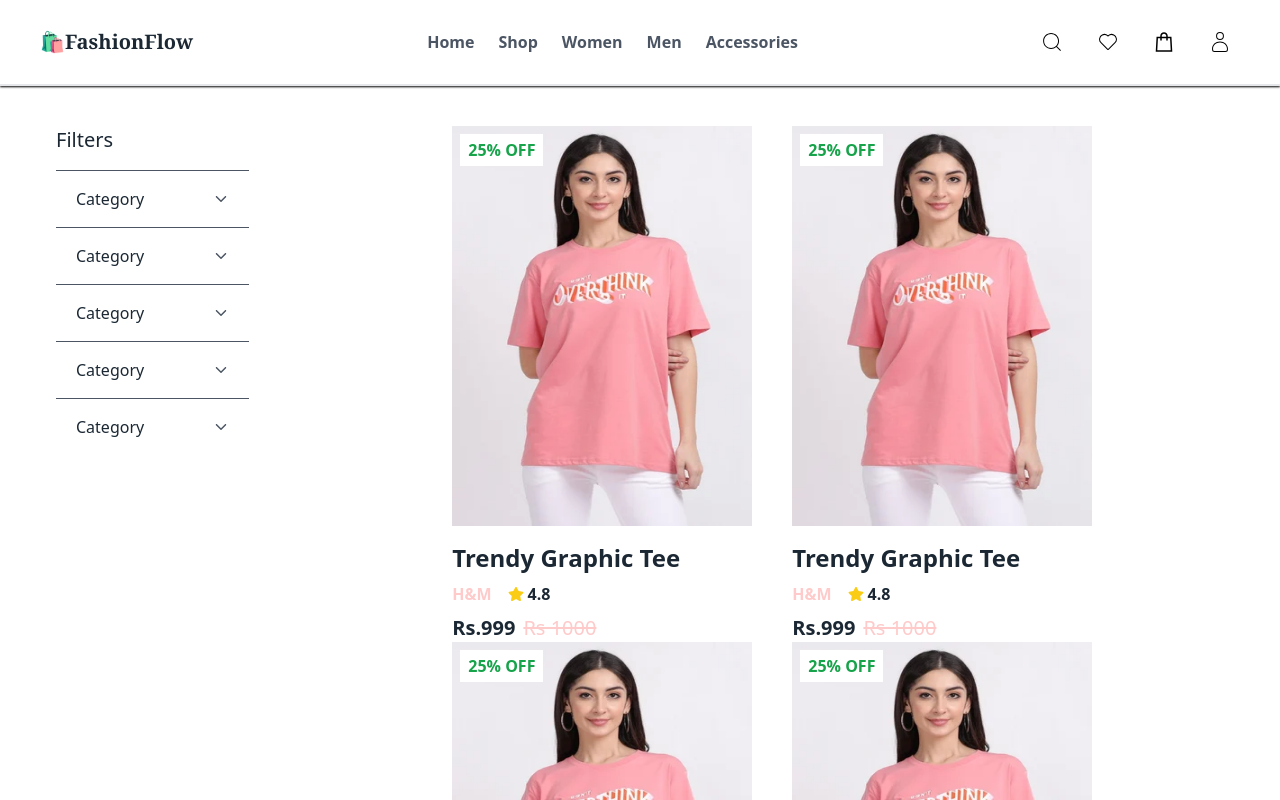
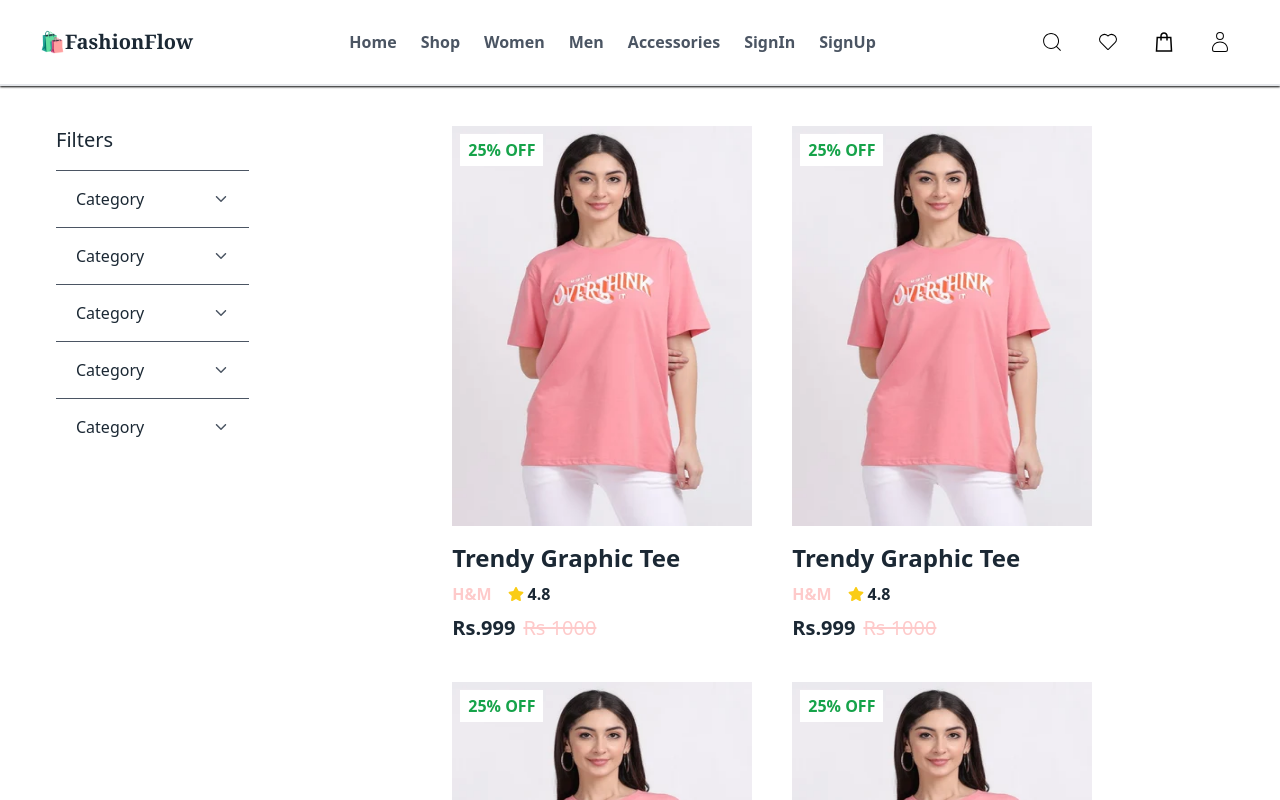
Before and after one commit to krutikajichkar/FashionFlow, a Next.js app: page /shop in a window 1280 px wide. Shown: the top 800 px of the page. Built offline with nearby package versions, Linux system fonts and the light colour scheme.

Commit message:
Enabled linking

```diff
--- a/src/components/Header.tsx
+++ b/src/components/Header.tsx
@@ -2,6 +2,7 @@ import { CiSearch , CiUser ,CiHeart  } from "react-icons/ci";
 import { LiaShoppingBagSolid } from "react-icons/lia";
 import React from 'react'
 import Logo from './Logo'
+import Link from 'next/link'
 
 const Header = () => {
   return (
@@ -12,20 +13,22 @@ const Header = () => {
         </div>
         <div>
             <ul className='flex gap-x-6 cursor-pointer font-semibold text-gray-600'>
-                <li className="hover:text-black">Home</li>
-                <li className="hover:text-black">Shop</li>
+                <Link href='/'><li className="hover:text-black">Home</li></Link>
+                <Link href='/shop'><li className="hover:text-black">Shop</li></Link>
                 <li className="hover:text-black">Women</li>
                 <li className="hover:text-black">Men</li>
                 <li className="hover:text-black">Accessories</li>
+                <Link href='/login'><li className="hover:text-black">SignIn</li></Link>
+                <Link href='/register'><li className="hover:text-black">SignUp</li></Link>
 
             </ul>
         </div>
         <div>
             <ul className='flex gap-x-4 cursor-pointer text-black text-2xl'>
                 <li className="hover:bg-gray-300 hover:rounded-full p-2"><CiSearch/></li>
-                <li className="hover:bg-gray-300 hover:rounded-full p-2"><CiHeart/></li>
-                <li className="hover:bg-gray-300 hover:rounded-full p-2"><LiaShoppingBagSolid/></li>
-                <li className="hover:bg-gray-300 hover:rounded-full p-2"><CiUser/></li>
+                <Link href='/wishlist'><li className="hover:bg-gray-300 hover:rounded-full p-2"><CiHeart/></li></Link>
+                <Link href='/shoppingCart'><li className="hover:bg-gray-300 hover:rounded-full p-2"><LiaShoppingBagSolid/></li></Link>
+                <Link href='/myAccount/'><li className="hover:bg-gray-300 hover:rounded-full p-2"><CiUser/></li></Link>
             </ul>
         </div>
     </div>
--- a/src/pages/shop/index.tsx
+++ b/src/pages/shop/index.tsx
@@ -12,7 +12,7 @@ const index = () => {
           <div className="w-[40%]">
             <Filters />
           </div>
-          <div className="flex gap-x-10 flex-wrap justify-center">
+          <div className="flex gap-10 flex-wrap justify-center">
             {
                 Array(6).fill(undefined).map((prod , i) => {
                     return(
```
Also changed, not shown: 1 other file (tests, documents, lock files or other folders).
